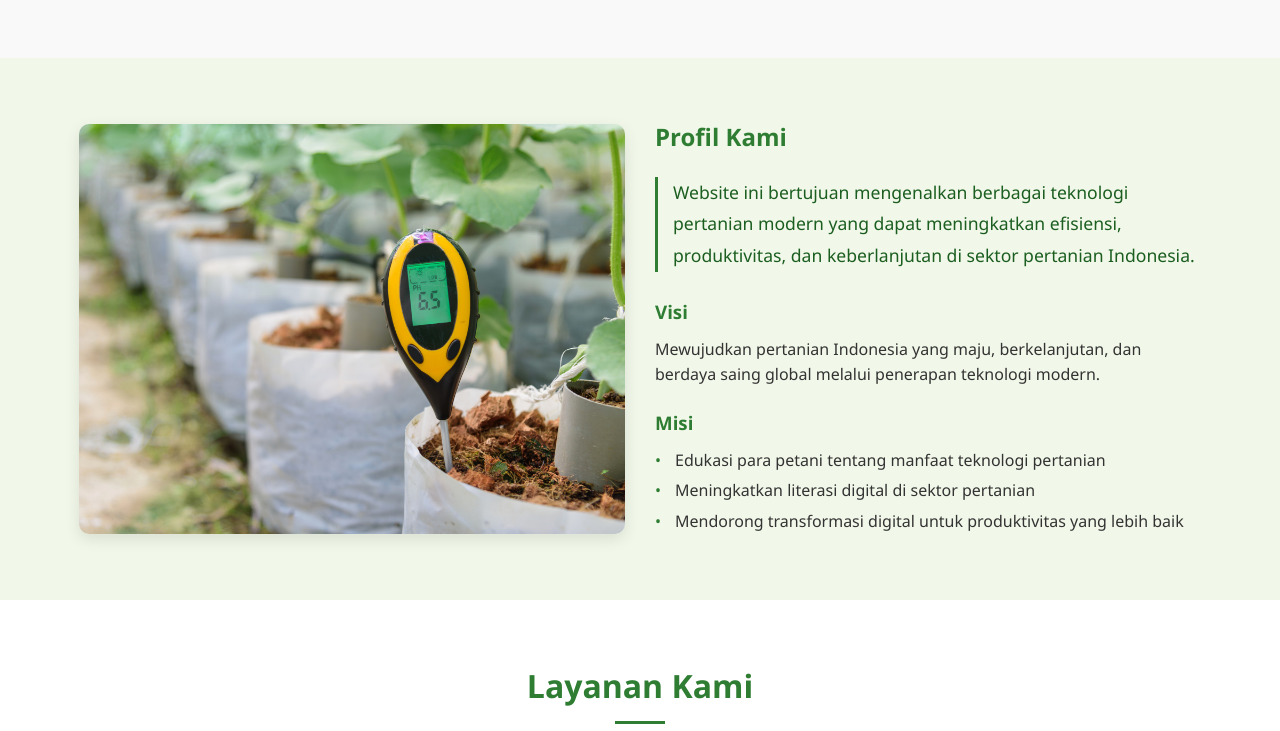
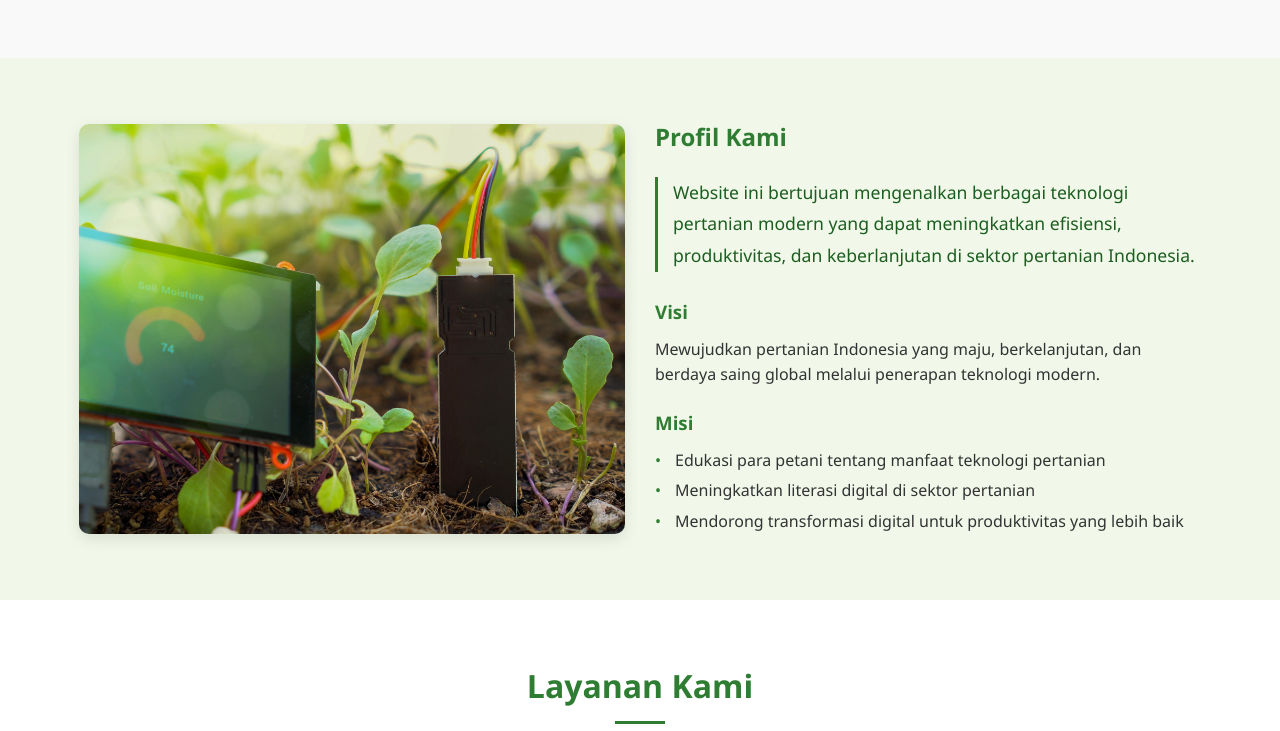
Before and after one commit to Pancar-ws/Project-Website-Design, a plain HTML site: page index.html in a window 1280 px wide. Shown: the part 510-1241 px from the top of the page. Drawn offline with Linux system fonts and the light colour scheme; a script that the page names is missing.

Commit message:
coba lagi

```diff
--- a/index.html
+++ b/index.html
@@ -88,7 +88,7 @@
             <div class="two-column">
                 <div class="column image-column">
                     <!-- Gambar alat pertanian modern -->
-                     <img src="image/sensor tanah.png" alt="">
+                     <img src="image/sensor tanah juga.png" alt="">
                     <!-- <img src="https://source.unsplash.com/800x600/?soil-sensor" alt="Sensor tanah modern"> -->
                 </div>
 
```
Also changed, not shown: image/sensor tanah juga.png (added).
